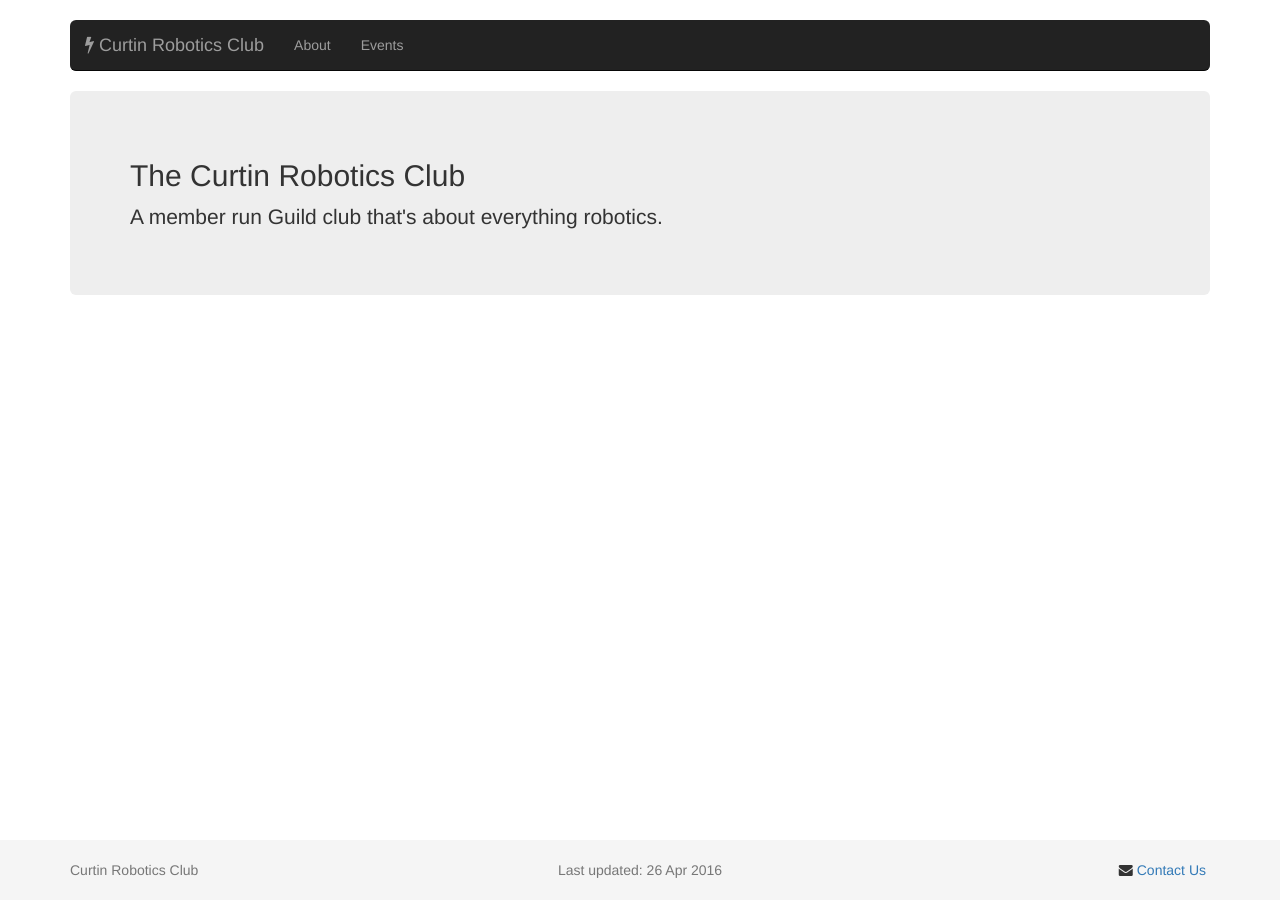
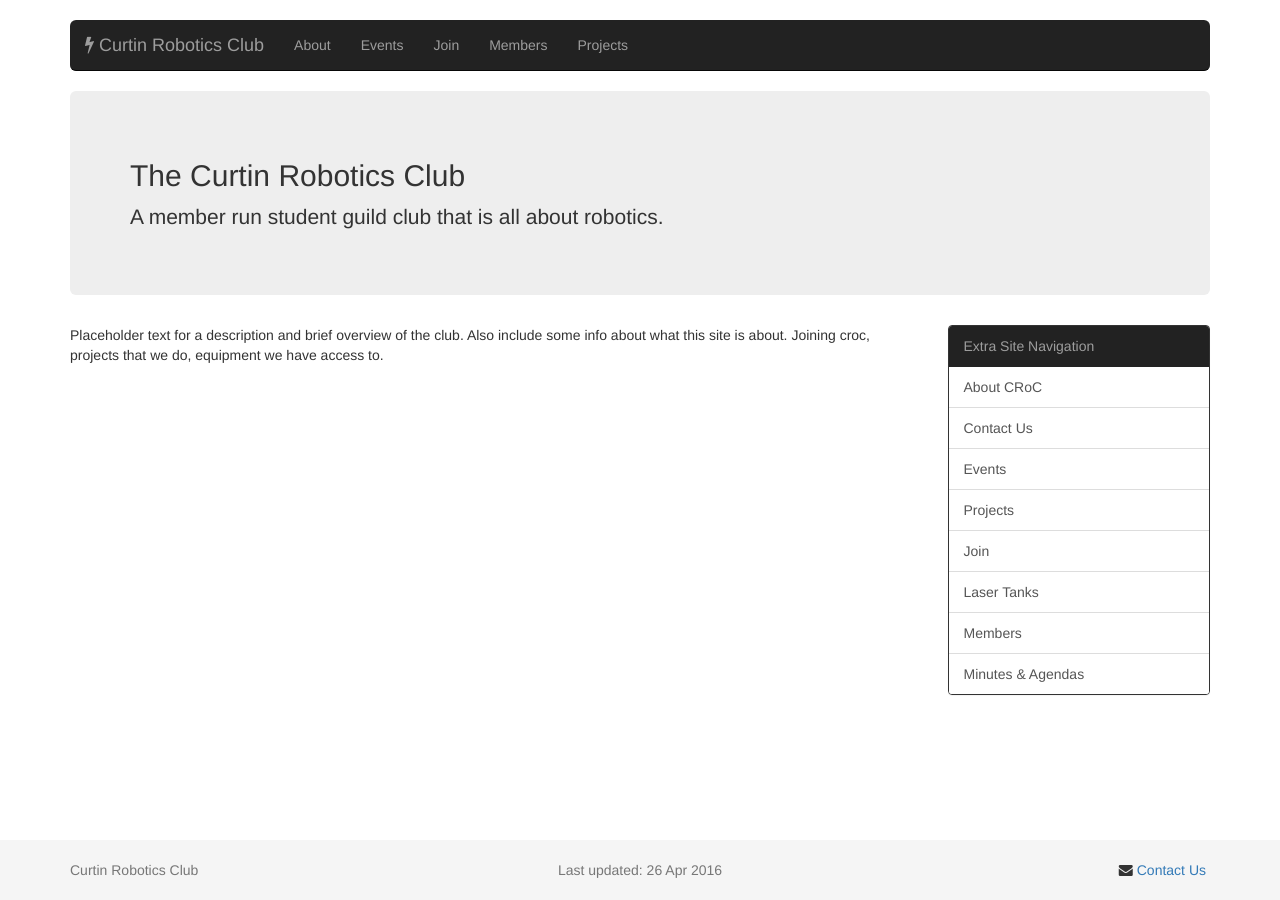
Before and after one commit to dincerilke/curtinrobotics.github.io, a Jekyll site: the page built from index.html, in a window 1280 px wide. Built offline with Jekyll 4.4.1, drawn with Linux system fonts in a browser that asks for light colours.

Commit message:
Temporary branch for collaboration

```diff
--- a/css/main.scss
+++ b/css/main.scss
@@ -53,6 +53,26 @@
   background-color: #f5f5f5;
 }
 
+.panel-inverse {
+  border-color: #333 !important;
+  .panel-heading {
+    color: #9d9d9d;
+    border-color: #222;
+    background-color: #222;
+  }
+}
+
+.btn-inverse {
+  color: #9d9d9d;
+  background-color: #222;
+  border-color: #222 !important;
+}
+
+.btn-inverse:hover, .btn-inverse:focus {
+  color: #fff !important;
+  background-color: #000; // or maybe leave background when focus/hover
+}
+
 .text-muted {
   color: #777;
 }
--- a/index.html
+++ b/index.html
@@ -2,9 +2,59 @@
 layout: homepage
 ---
 
-<div class="jumbotron"> <!-- or .well? -->
-	<h2>The {{site.title}}</h2>
-	<p>A member run Guild club that's about everything robotics.</p>
+<!-- insert carousel of images? or a gallery page (embed google folder, or use nice bootstrap modal, etc)-->
+<!-- storing from google drive seems very slow, need to test if images are served from this site, otherwise it could just be the large resolution
+	This would be good with a montage of images that had a better size fit -->
+<!-- <div class="row">
+	<div class="col-md-12">
+		<div class="well">
+		<div id="slides" class="carousel slide" data-ride="carousel">
+			<ol class="carousel-indicators">
+				<li data-target="#slides" data-slide-to="0" class="active"></li>
+				<li data-target="#slides" data-slide-to="1"></li>
+				<li data-target="#slides" data-slide-to="2"></li>
+			</ol>
+			<div class="carousel-inner" role="listbox" style="max-height: 400px;">
+				<div class="item active">
+					<img style="transform: rotate(90deg);" height="200" src="https://docs.google.com/uc?authuser=0&id=0B3zdoDC33IO_Z1MyTFNva0FpdlE&export=download" />
+				</div>
+					<div class="item">
+						<img src="https://docs.google.com/uc?authuser=0&id=0B3zdoDC33IO_dldlcGxTTDZ5WjQ&export=download" />
+					</div>
+						<div class="item">
+							<img src="https://docs.google.com/uc?authuser=0&id=0B3zdoDC33IO_eUNQRktIVklJUkE&export=download" />
+						</div>
+			</div>
+			<a class="left carousel-control" href="#slides" role="button" data-slide="prev"><i class="glyphicon glyphicon-chevron-left"></i></a>
+			<a class="right carousel-control" href="#slides" role="button" data-slide="next"><i class="glyphicon glyphicon-chevron-right"></i></a>
+		</div>
+	</div>
+</div>
+</div> -->
+
+<div class="row">
+	<div class="col-md-12">
+		<div class="jumbotron"> <!-- or .well? -->
+			<h2>The {{site.title}}</h2>
+			<p>A member run student guild club that is all about robotics.</p>
+		</div>
+	</div>
 </div>
 
-<!-- insert carousel of images? -->
+<div class="row">
+	<div class="col-md-9 col-sm-8 col-xs-12">
+		Placeholder text for a description and brief overview of the club. Also include some info about what this site is about. Joining croc, projects that we do, equipment we have access to.
+	</div>
+	<div class="col-md-3 col-sm-4 col-xs-12">
+		<div class="panel panel-inverse">
+			<div class="panel-heading">Extra Site Navigation</div>
+			<div class="list-group">
+				{% for p in site.pages %}
+					{% if p.title %} <!-- and p.includenav == nil -->
+						<a href="{{p.url | remove: '.html'}}" class="list-group-item">{{p.title}}</a>
+					{% endif %}
+				{% endfor %}
+			</div>
+		</div>
+	</div>
+</div>
--- /dev/null
+++ b/projects/lasertanks.md
@@ -0,0 +1,4 @@
+---
+title: Laser Tanks
+layout: default
+---
```
Also changed, not shown: _data/forms.yml (added, +19 -0 lines), _includes/header.html (+5 -5 lines), contact.html (+7 -2 lines), joining.html (added, +22 -0 lines), members.md (added, +9 -0 lines), projects/index.md (added, +11 -0 lines), img/CRoC_Logo_v2.png (added).
